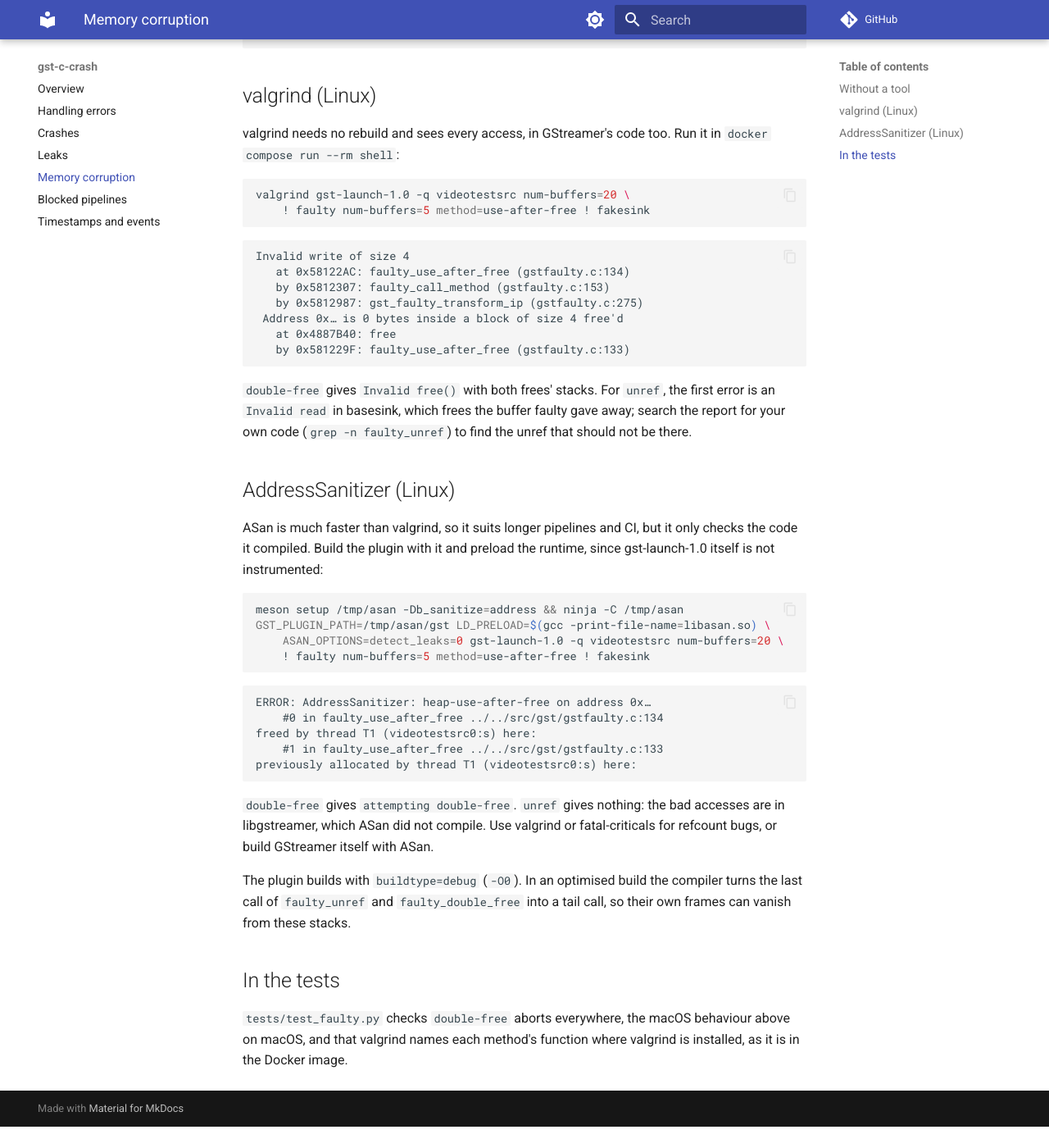
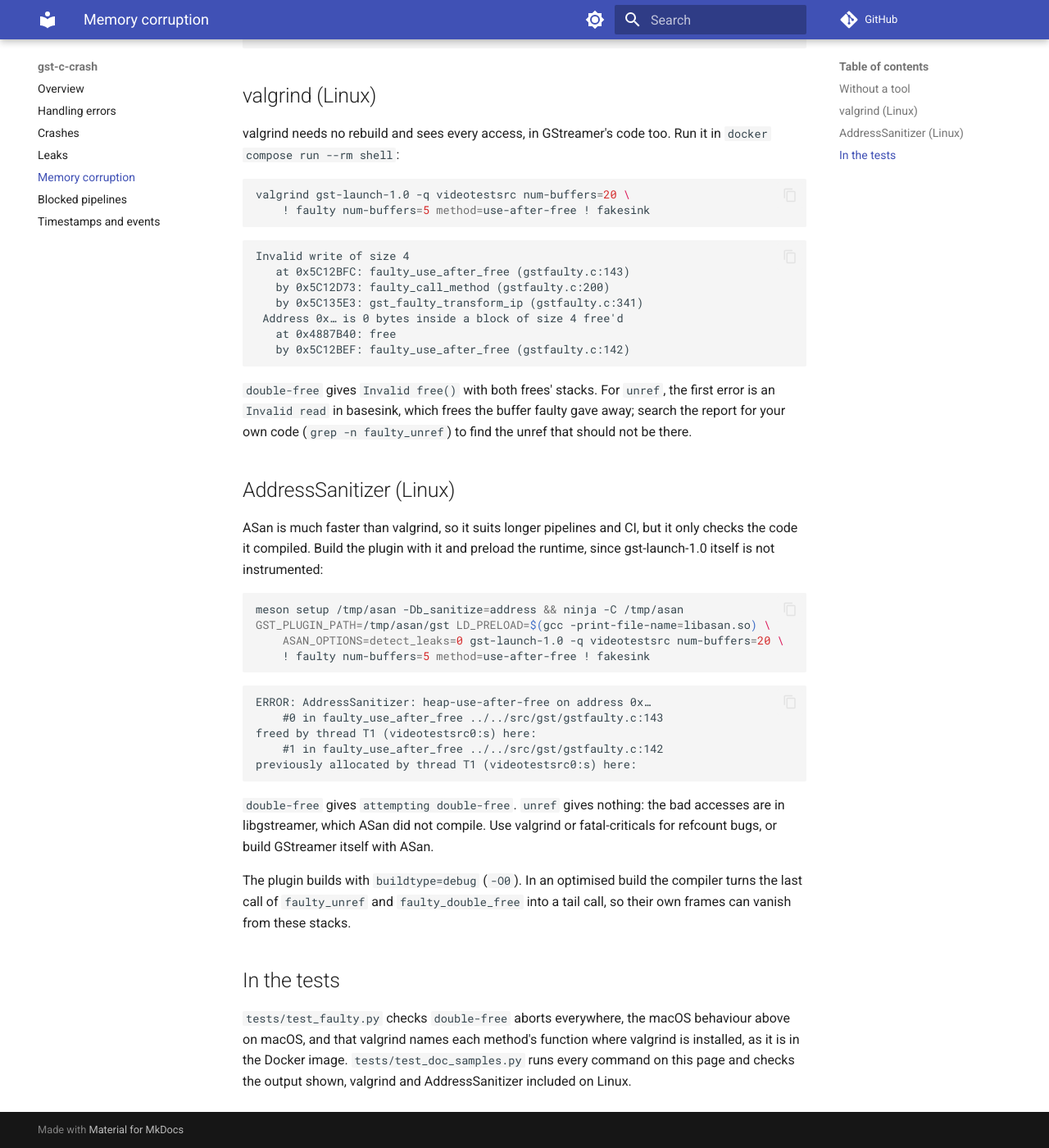
Before and after one commit to ashwoods/gst-c-crash, an MkDocs documentation site: the page built from docs/memory-corruption.md, in a window 1280 px wide and 1400 px high, scrolled down 1136 px. Shown: the whole window at 82% size. Built offline with MkDocs 1.6.1 and Material for MkDocs 9.7.7, drawn with Linux system fonts in a browser that asks for light colours; comment, search, counter and statistics services are not loaded; before the commit the page ends 2510 px from its top, so only the background shows below that.

Commit message:
test: run every code and command sample in the docs
tests/test_doc_samples.py extracts the fenced blocks of docs/*.md and
README.md, keeps a registry with one entry per sh/output block, and fails
naming page and line when a block has none or several. sh blocks run
verbatim with bash; every expected string must be in the real output and
in the output block shown. Output that cannot be checked (debugger
sessions, macOS reports, a core dump, top) is titled "Illustrative
output".

Doc fixes the test forced: the method=gst command block, the retry output
gains the debug lines, mkdir for GST_DEBUG_DUMP_DOT_DIR, the qtmux output
loses an ERROR that is not printed, valgrind and ASan line numbers of
the use-after-free, the valgrind and ASan leak blocks split with their
output, rusage is not Linux only, and Linux plugin frames of the
check-refs trace print as ??.

Ultimate-Conversation: 6068

````diff
--- a/docs/memory-corruption.md
+++ b/docs/memory-corruption.md
@@ -50,12 +50,12 @@ valgrind gst-launch-1.0 -q videotestsrc num-buffers=20 \
 
 ```
 Invalid write of size 4
-   at 0x58122AC: faulty_use_after_free (gstfaulty.c:134)
-   by 0x5812307: faulty_call_method (gstfaulty.c:153)
-   by 0x5812987: gst_faulty_transform_ip (gstfaulty.c:275)
+   at 0x5C12BFC: faulty_use_after_free (gstfaulty.c:143)
+   by 0x5C12D73: faulty_call_method (gstfaulty.c:200)
+   by 0x5C135E3: gst_faulty_transform_ip (gstfaulty.c:341)
  Address 0x… is 0 bytes inside a block of size 4 free'd
    at 0x4887B40: free
-   by 0x581229F: faulty_use_after_free (gstfaulty.c:133)
+   by 0x5C12BEF: faulty_use_after_free (gstfaulty.c:142)
 ```
 
 `double-free` gives `Invalid free()` with both frees' stacks. For `unref`, the
@@ -78,9 +78,9 @@ GST_PLUGIN_PATH=/tmp/asan/gst LD_PRELOAD=$(gcc -print-file-name=libasan.so) \
 
 ```
 ERROR: AddressSanitizer: heap-use-after-free on address 0x…
-    #0 in faulty_use_after_free ../../src/gst/gstfaulty.c:134
+    #0 in faulty_use_after_free ../../src/gst/gstfaulty.c:143
 freed by thread T1 (videotestsrc0:s) here:
-    #1 in faulty_use_after_free ../../src/gst/gstfaulty.c:133
+    #1 in faulty_use_after_free ../../src/gst/gstfaulty.c:142
 previously allocated by thread T1 (videotestsrc0:s) here:
 ```
 
@@ -97,3 +97,5 @@ tail call, so their own frames can vanish from these stacks.
 `tests/test_faulty.py` checks `double-free` aborts everywhere, the macOS
 behaviour above on macOS, and that valgrind names each method's function
 where valgrind is installed, as it is in the Docker image.
+`tests/test_doc_samples.py` runs every command on this page and checks the
+output shown, valgrind and AddressSanitizer included on Linux.
````
Also changed, not shown: README.md (+3 -2 lines), docs/blocking.md (+9 -6 lines), docs/crashes.md (+8 -5 lines), docs/errors.md (+11 -1 lines), docs/leaks.md (+34 -4 lines), docs/timestamps-and-events.md (+2 -3 lines), 1 other file.
